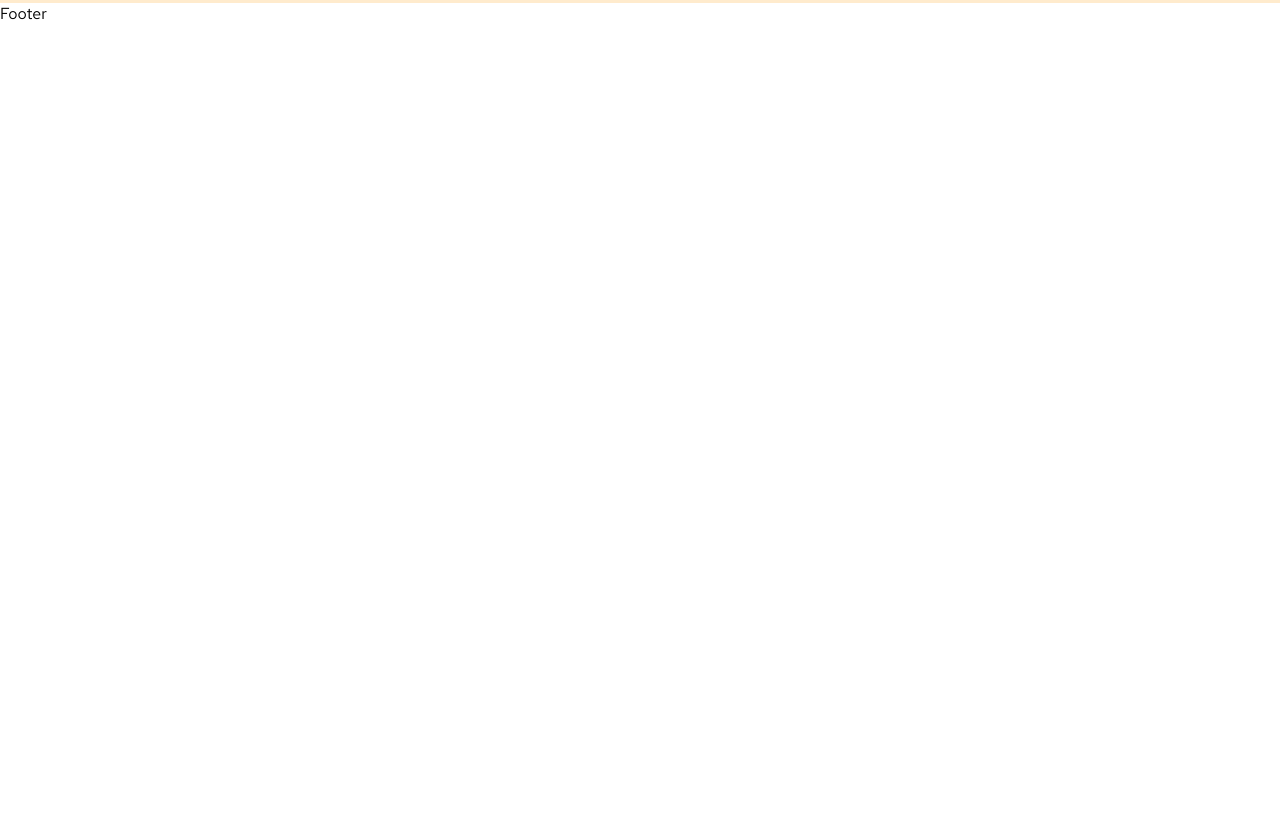
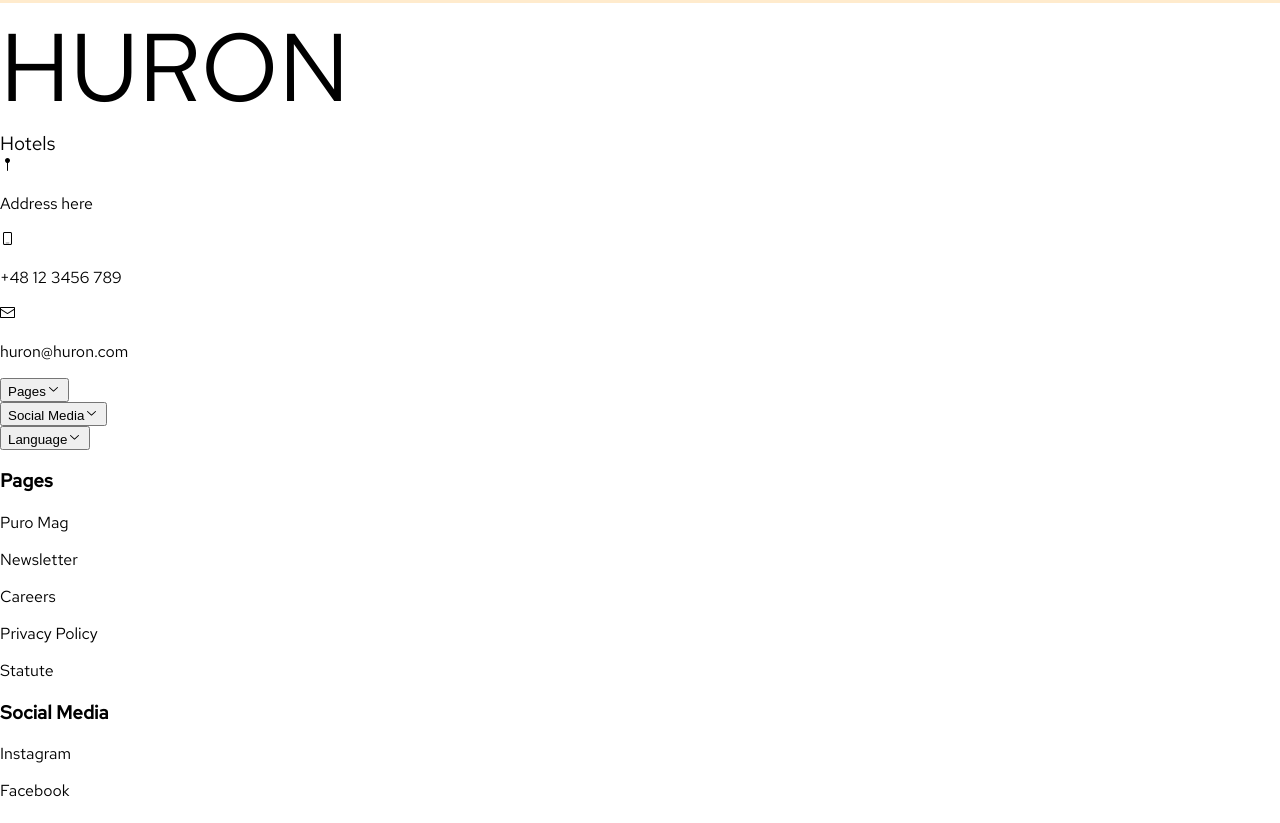
Before and after one commit to kevinqtogitty/hotel-page, a React (Vite) app: page / in a window 1280 px wide. Shown: the part 3020-3843 px from the top of the page. Before the commit the page ends 3663 px from the top, so only its background shows below. Built offline with nearby package versions, Linux system fonts and the light colour scheme.

Commit message:
Update: Contend filled out

```diff
--- a/src/page_sections/Footer.tsx
+++ b/src/page_sections/Footer.tsx
@@ -1,9 +1,96 @@
 import React from 'react';
 
+import {
+  SewingPinFilledIcon,
+  EnvelopeClosedIcon,
+  MobileIcon,
+  ChevronDownIcon
+} from '@radix-ui/react-icons';
+
 import './Footer.css';
+import * as Accordion from '@radix-ui/react-accordion';
+import { isNamedType } from 'graphql';
+
+const data = [
+  {
+    value: 'item-1',
+    trigger: 'Pages',
+    content: ['Puro Mag', 'Newsletter', 'Careers', 'Privacy Policy', 'Statute']
+  },
+  {
+    value: 'item-2',
+    trigger: 'Social Media',
+    content: ['Instagram', 'Facebook']
+  },
+  {
+    value: 'item-3',
+    trigger: 'Language',
+    content: ['English', 'Polish', 'Spanish', 'French']
+  }
+];
 
 const Footer = () => {
-  return <div className="footer-section">Footer</div>;
+  return (
+    <section className="footer-section">
+      <div className="footer-title-container">
+        <h2 className="footer-h2">HURON</h2>
+        <span className="footer-span">Hotels</span>
+      </div>
+      <article className="footer-article">
+        <div className="footer-contact-container">
+          <div className="footer-contact-item">
+            <SewingPinFilledIcon className="footer-icon" />
+            <p className="footer-contact-p">Address here</p>
+          </div>
+          <div className="footer-contact-item">
+            <MobileIcon className="footer-icon" />
+            <p className="footer-contact-p">+48 12 3456 789</p>
+          </div>
+          <div className="footer-contact-item">
+            <EnvelopeClosedIcon className="footer-icon" />
+            <p className="footer-contact-p">huron@huron.com</p>
+          </div>
+        </div>
+        <MobileAccordion />
+        <DesktopFooterContent />
+      </article>
+    </section>
+  );
 };
 
 export default Footer;
+
+const MobileAccordion = () => {
+  return (
+    <Accordion.Root className="footer-accordion-root" type="single" collapsible>
+      {data.map((item) => (
+        <Accordion.Item className="footer-accordion-item" value={item.value}>
+          <Accordion.Trigger className="footer-accordion-trigger">
+            {item.trigger}
+            <ChevronDownIcon className="footer-accordion-chevron" aria-hidden />
+          </Accordion.Trigger>
+          <Accordion.Content className="footer-accordion-content">
+            {item.content.map((item) => (
+              <p className="footer-accordion-item-content-p">{item}</p>
+            ))}
+          </Accordion.Content>
+        </Accordion.Item>
+      ))}
+    </Accordion.Root>
+  );
+};
+
+const DesktopFooterContent = () => {
+  return (
+    <div className="desktop-footer-content-container">
+      {data.map((item) => (
+        <div className="desktop-footer-item">
+          <h3 className="desktop-footer-h3">{item.trigger}</h3>
+          {item.content.map((el) => (
+            <p className="desktop-footer-p">{el}</p>
+          ))}
+        </div>
+      ))}
+    </div>
+  );
+};
```
